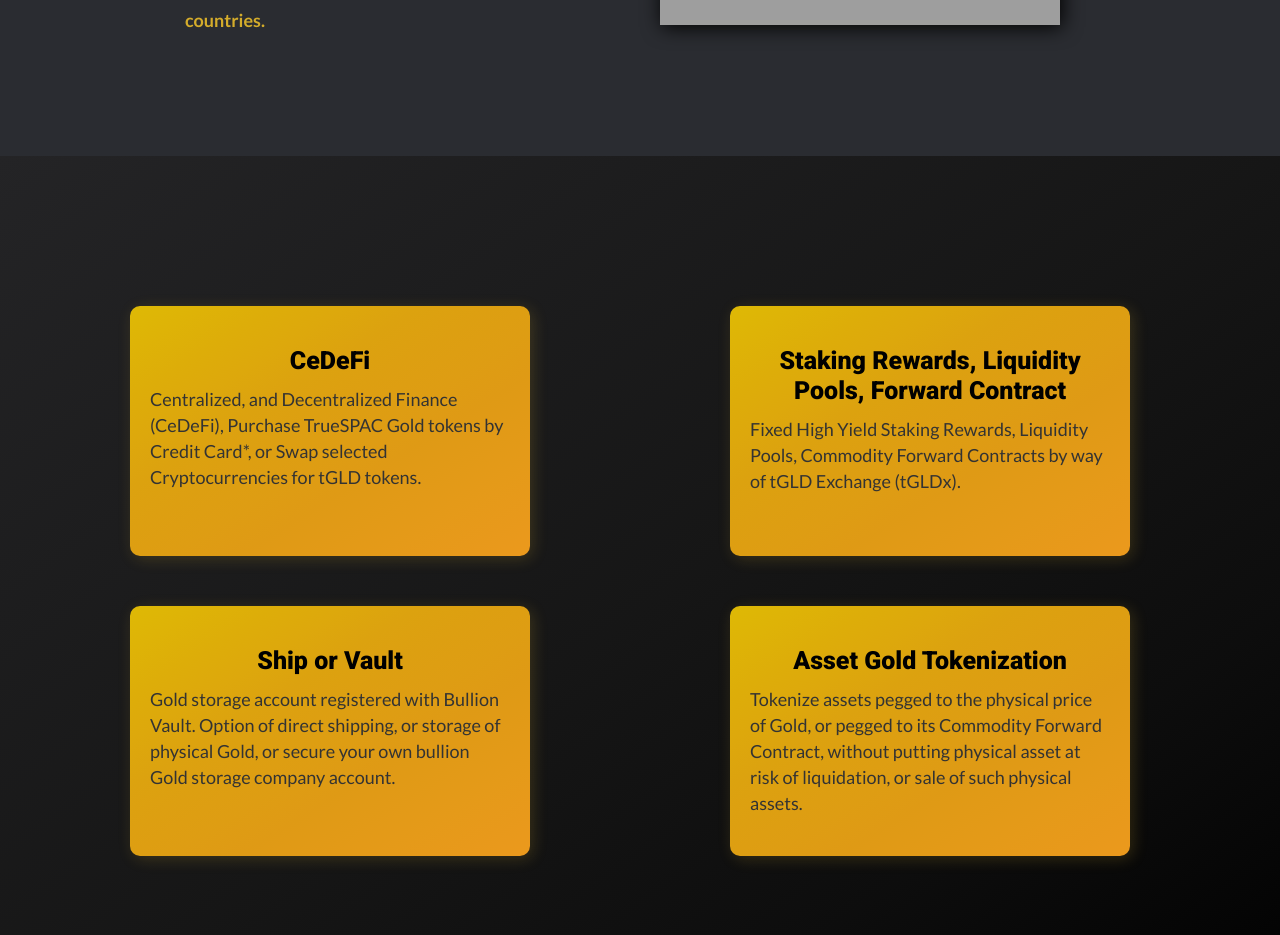
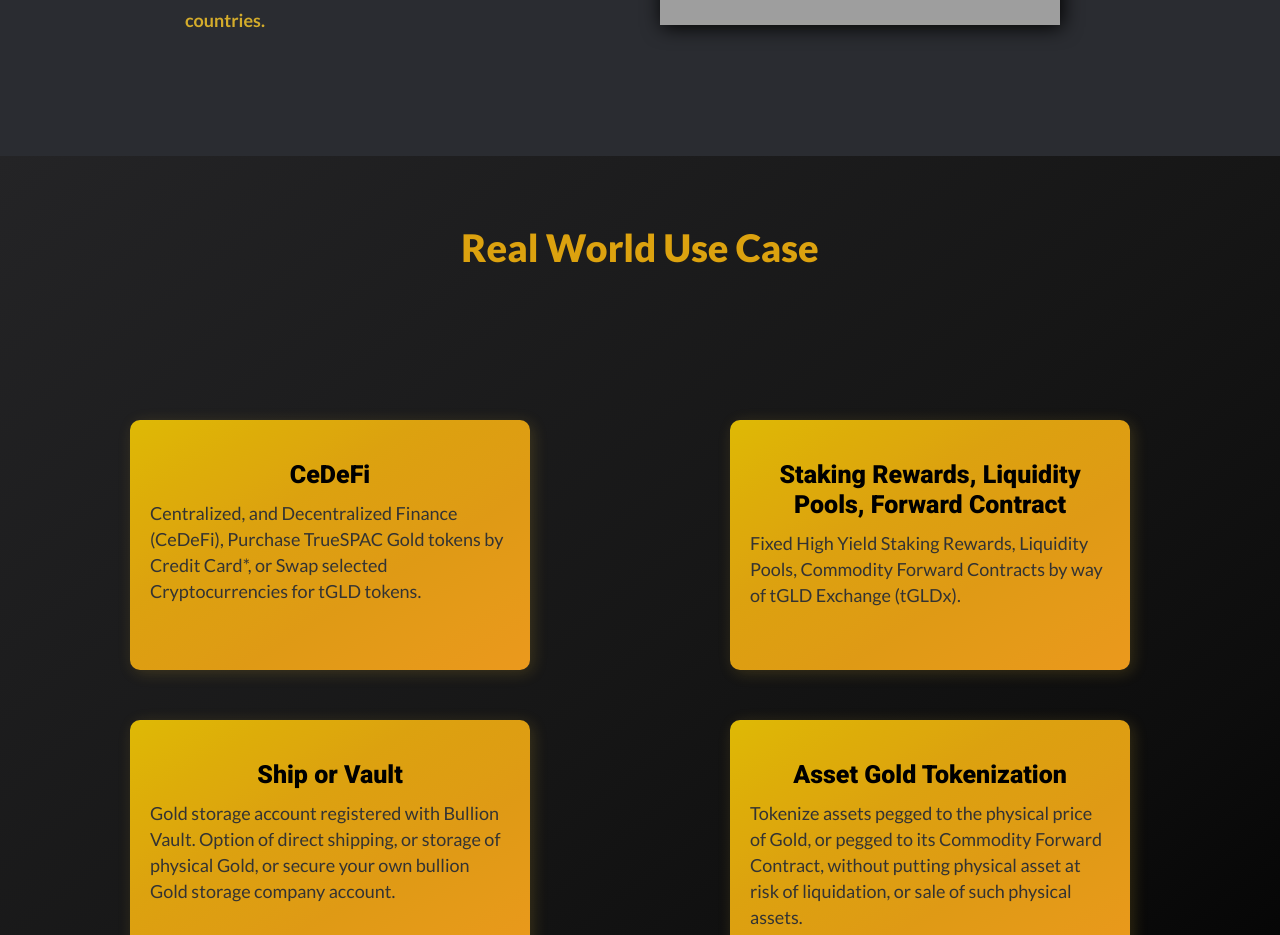
Before and after one commit to leomed512/tGold, a PHP site: page /index.php in a window 1280 px wide. Shown: the part 1207-2142 px from the top of the page. Run offline with PHP 8.4, Linux system fonts and the light colour scheme; style sheets or scripts are compiled from the project's sources; grey boxes are pictures that could not be loaded.

Commit message:
title text for module 3

```diff
--- a/index.html
+++ b/index.html
@@ -73,6 +73,7 @@
         </section>
 
         <section class="text">
+            <h3>Real World Use Case</h3>
             <section class="text__wrapper">
                 <article class="text__element">
                     <h2>CeDeFi</h2>
--- a/styles/components/_middle-text.scss
+++ b/styles/components/_middle-text.scss
@@ -1,6 +1,13 @@
 .text {
     background-image: linear-gradient(to right bottom, #242426, #1d1d1e, #161616, #0d0d0d, #000000);
     padding-block-end: 10px;
+    h3 {
+        padding-block-start: 50px;
+        font-size: 2.4rem;
+        color: #dca20f;
+        text-align: center;
+        font-weight: 900;
+    }
     &__wrapper {
         display: flex;
         flex-direction: column;
--- a/styles/media_queries/desktop.css
+++ b/styles/media_queries/desktop.css
@@ -91,6 +91,9 @@
     margin: 20% auto 0 auto;
   }
 
+  .text h3 {
+    font-size: 3.8rem;
+  }
   .text__element {
     height: -webkit-fit-content;
     height: -moz-fit-content;
--- a/styles/media_queries/desktop.scss
+++ b/styles/media_queries/desktop.scss
@@ -106,6 +106,9 @@ img {
 }
 ////// module 3 text
 .text {
+  h3 {
+    font-size: 3.8rem;
+  }
   &__element {
     height: fit-content;
     justify-content: flex-start;
--- a/styles/media_queries/tablet.css
+++ b/styles/media_queries/tablet.css
@@ -88,6 +88,11 @@
   .text p {
     font-size: 1.8rem;
     line-height: 2.6rem;
+  }
+  .text h3 {
+    font-size: 3rem;
+    -webkit-padding-before: 70px;
+            padding-block-start: 70px;
   }
 
   .news-logo h3 {
--- a/styles/media_queries/tablet.scss
+++ b/styles/media_queries/tablet.scss
@@ -69,6 +69,10 @@
     p {
         font-size: 1.8rem;
         line-height: 2.6rem;
+    }
+    h3 {
+        font-size: 3rem;
+        padding-block-start: 70px;
     }
 }
 ////// news
--- a/styles/styles.css
+++ b/styles/styles.css
@@ -621,6 +621,14 @@ footer .footer-logo h2 {
   -webkit-padding-after: 10px;
           padding-block-end: 10px;
 }
+.text h3 {
+  -webkit-padding-before: 50px;
+          padding-block-start: 50px;
+  font-size: 2.4rem;
+  color: #dca20f;
+  text-align: center;
+  font-weight: 900;
+}
 .text__wrapper {
   display: -webkit-box;
   display: -ms-flexbox;
```
